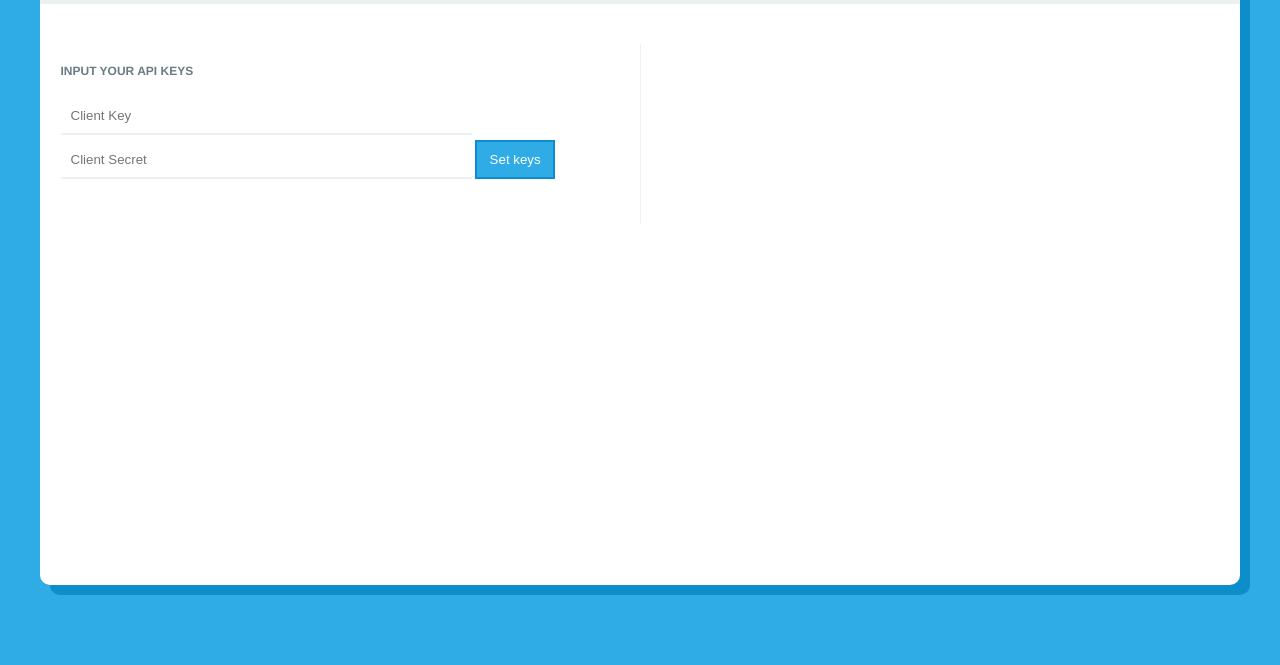
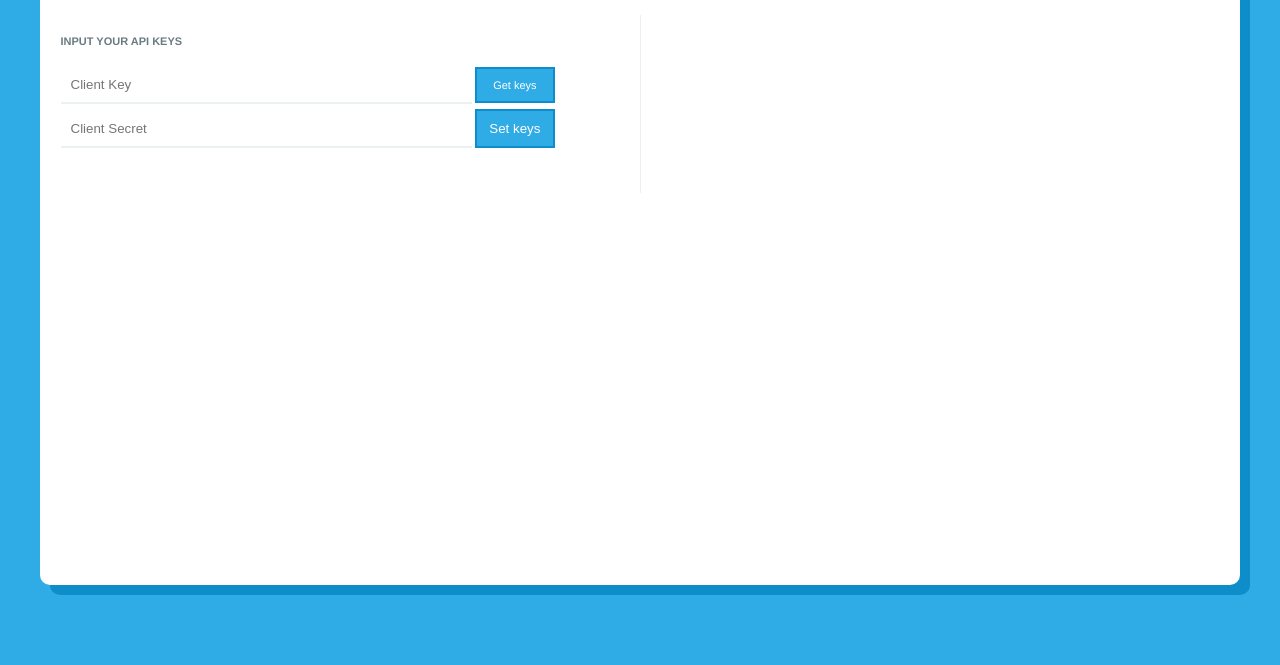
Before and after one commit to cassidoo/hued, a plain HTML site: page index.html in a window 1280 px wide. Shown: the part 175-840 px from the top of the page. Drawn offline with nearby package versions, Linux system fonts and the light colour scheme.

Commit message:
Add get keys, refactor buttons and fonts

```diff
--- a/index.html
+++ b/index.html
@@ -33,6 +33,7 @@
         <div class="step">Input your API keys</div>
         <div class="form">
           <input type="text" id="key" placeholder="Client Key"/>
+          <a class="buttonlink" href="http://developer.clarifai.com" target="_blank">Get keys</a>
           <input type="text" id="secret" placeholder="Client Secret"/>
           <button onclick="setKeys($('#key').val(), $('#secret').val())">Set keys</button>
         </div>
@@ -52,7 +53,7 @@
         <div class="step">Get your palette</div>
         <div id="tags"></div>
         <div class="step">Get the LESS</div>
-        <a download="colors.less" href="" id="downloadlink">Download</a>
+        <a class="buttonlink" download="colors.less" href="" id="downloadlink">Download</a>
       </div>
     </div>
   </div>
--- a/main.css
+++ b/main.css
@@ -7,6 +7,7 @@ body {
   background-color: #2fabe5;
   color: #6a7c83;
   font-family: 'Helvetica', 'Arial', sans-serif;
+  font-size: 11px;
   margin: 40px;
 }
 
@@ -60,7 +61,6 @@ h1 {
 }
 
 .input, .output {
-  font-size: .75em;
   min-height: 80%;
   padding: 20px;
   width: calc(50% - 41px); /* 41 because of the border */
@@ -74,7 +74,7 @@ h1 {
   margin-bottom: 20px;
 }
 
-.input button, #downloadlink {
+.input button, .buttonlink {
   background-color: #2fabe5;
   border: solid 2px #0d8ecb;
   transition: border 0.3s;
@@ -84,10 +84,11 @@ h1 {
   width: 80px;
 }
 
-#downloadlink {
-  display: block;
+.buttonlink {
+  display: inline-block;
   text-decoration: none;
   width: 56px;
+  text-align: center;
 }
 
 .input button:hover {
@@ -135,7 +136,6 @@ h1 {
 }
 
 .subhead {
-  font-size: .75em;
   text-transform: uppercase;
 }
 
```
